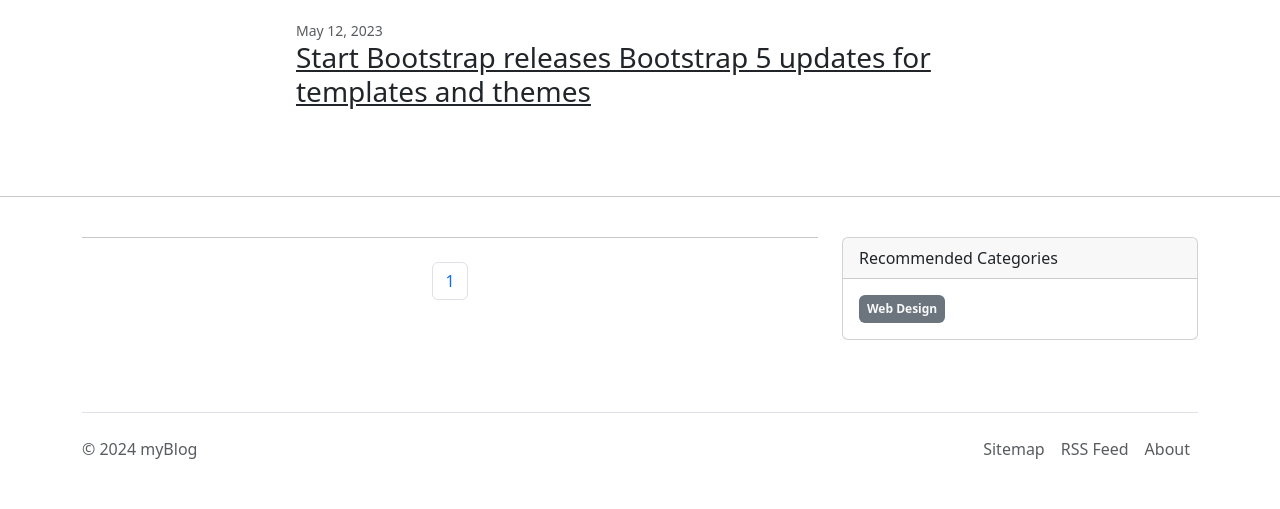
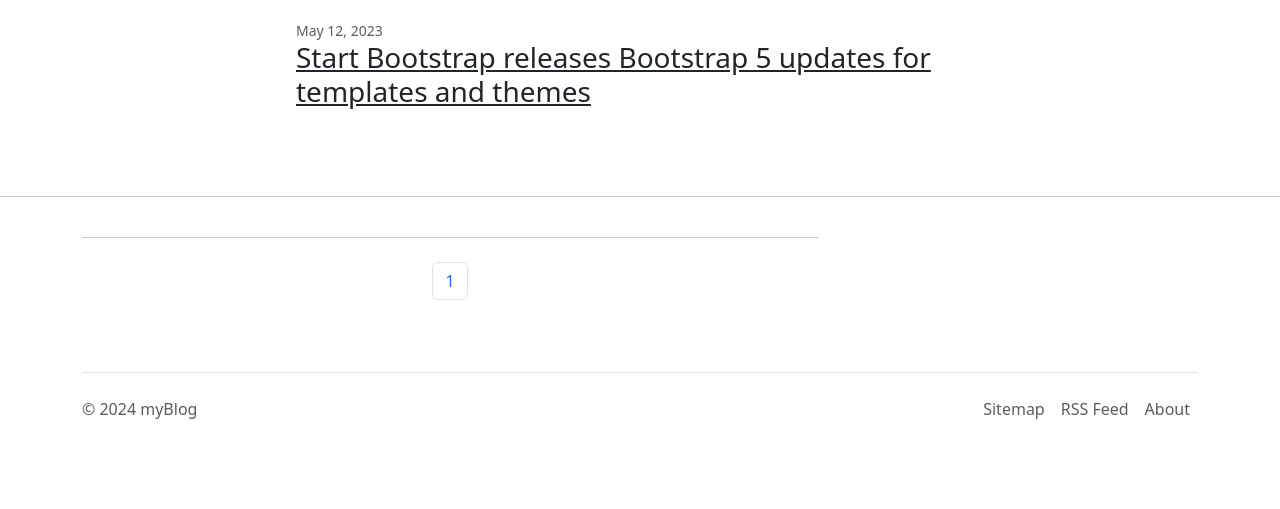
Before and after one commit to ahmedsamymohamad/django-blog, a Django app: page / in a window 1280 px wide. Shown: the part 618-1127 px from the top of the page. After the commit the page ends 1037 px from the top, so only its background shows below. Run offline with Django 4.2, Linux system fonts and the light colour scheme; data that the repository does not hold is empty; some libraries are stand-ins or nearby versions.

Commit message:
initial commit

```diff
--- a/blogs/templates/blogs/index.html
+++ b/blogs/templates/blogs/index.html
@@ -87,11 +87,7 @@
                 >
               </h2>
               <p class="card-text">{{ post.overview|truncatewords:50 }}</p>
-              <a
-                class="badge bg-secondary text-decoration-none link-light"
-                href="#!"
-                >Web Design
-              </a>
+
               <span class="text-muted small px-2"
                 >{{ post.reading_time_minutes }} min read
               </span>
@@ -106,32 +102,6 @@
 
     <!-- Side widgets-->
     <div class="col-lg-4">
-      <!-- Categories widget-->
-      <div class="card mb-4">
-        <div class="card-header">Recommended Categories</div>
-        <div class="card-body">
-          <div class="row">
-            <div class="col-sm-6">
-              <ul class="list-unstyled mb-0">
-                <li>
-                  <a
-                    class="badge rounded bg-secondary text-decoration-none link-light py-2 px-2"
-                    href="#!"
-                    >Web Design
-                  </a>
-                </li>
-              </ul>
-            </div>
-            {% comment %} <div class="col-sm-6">
-              <ul class="list-unstyled mb-0">
-                <li><a href="#!">JavaScript</a></li>
-                <li><a href="#!">CSS</a></li>
-                <li><a href="#!">Tutorials</a></li>
-              </ul>
-            </div> {% endcomment %}
-          </div>
-        </div>
-      </div>
     </div>
   </div>
 </div>
```
